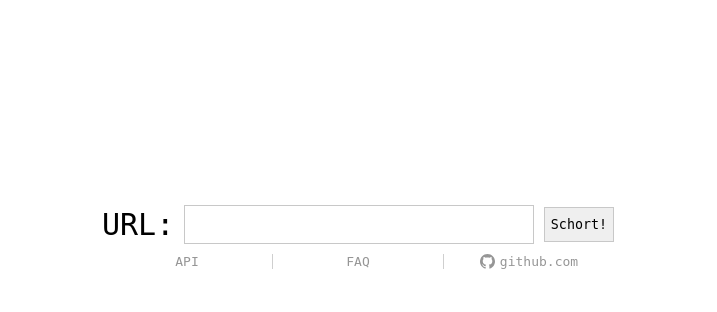
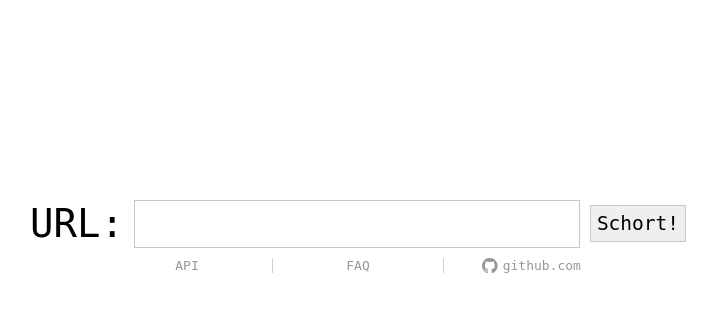
Before and after one commit to sqozz/schort, a Flask app: page / in a window 1280 px wide. Shown: the part 166-478 px from the top of the page, without its empty margins (282-999 px from the left). Run offline with Flask 2, Linux system fonts and the light colour scheme.

Commit message:
Improved flexibility on different zoom and screen sizes

```diff
--- a/static/css/index.css
+++ b/static/css/index.css
@@ -17,22 +17,24 @@ body {
 
 #url_input {
 	border: 1px solid rgb(200, 200, 200);
-	height: 35px;
+	height: 1.3em;
 	margin: 0px;
 	padding-left: 10px;
 	flex: 1;
+	font-size: 0.7em;
 }
 
 #short_button {
 	border: 1px solid rgb(200, 200, 200);
-	height: 35px;
+	height: 1.9em;
 	margin: 0px;
 	margin-left: 10px;
 	font-family: monospace;
+	font-size: 0.5em;
 }
 
 #short_form {
-	font-size: 30px;
+	font-size: 3em;
 	display: flex;
 	justify-content: center;
 	align-items: center;
@@ -57,6 +59,7 @@ body {
 }
 
 #infobar {
+	font-size: 1em;
 	display: flex;
 	margin-top: 10px;
 }
@@ -81,8 +84,11 @@ a:hover * {
 }
 
 #githubLink svg {
-       margin-right: 5px;
-       fill: rgb(150, 150, 150);
+	margin-right: 5px;
+	margin-left: 5px;
+	fill: rgb(150, 150, 150);
+	width: 1.2em;
+	height: 1.2em;
 }
 
 .infoitem {
```
